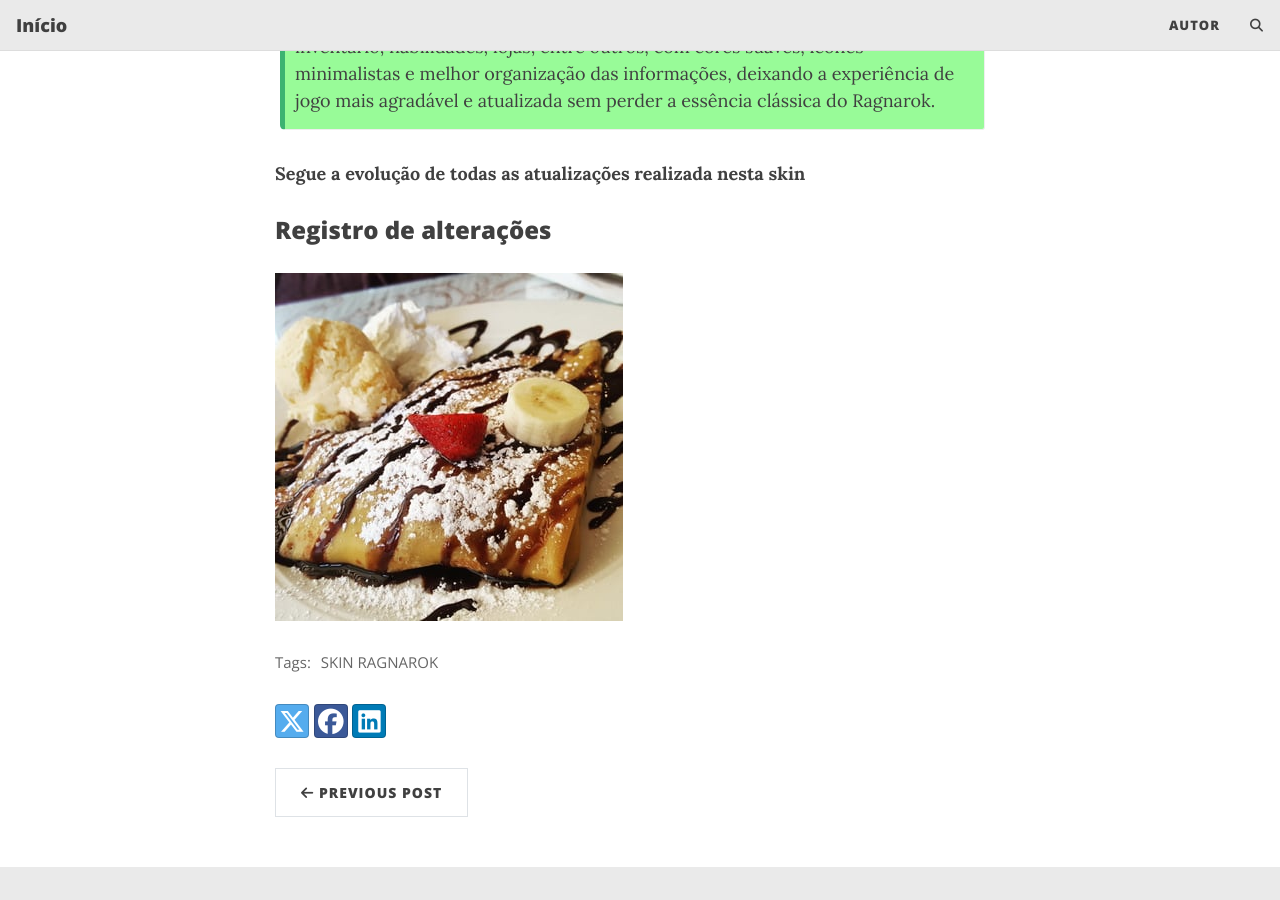
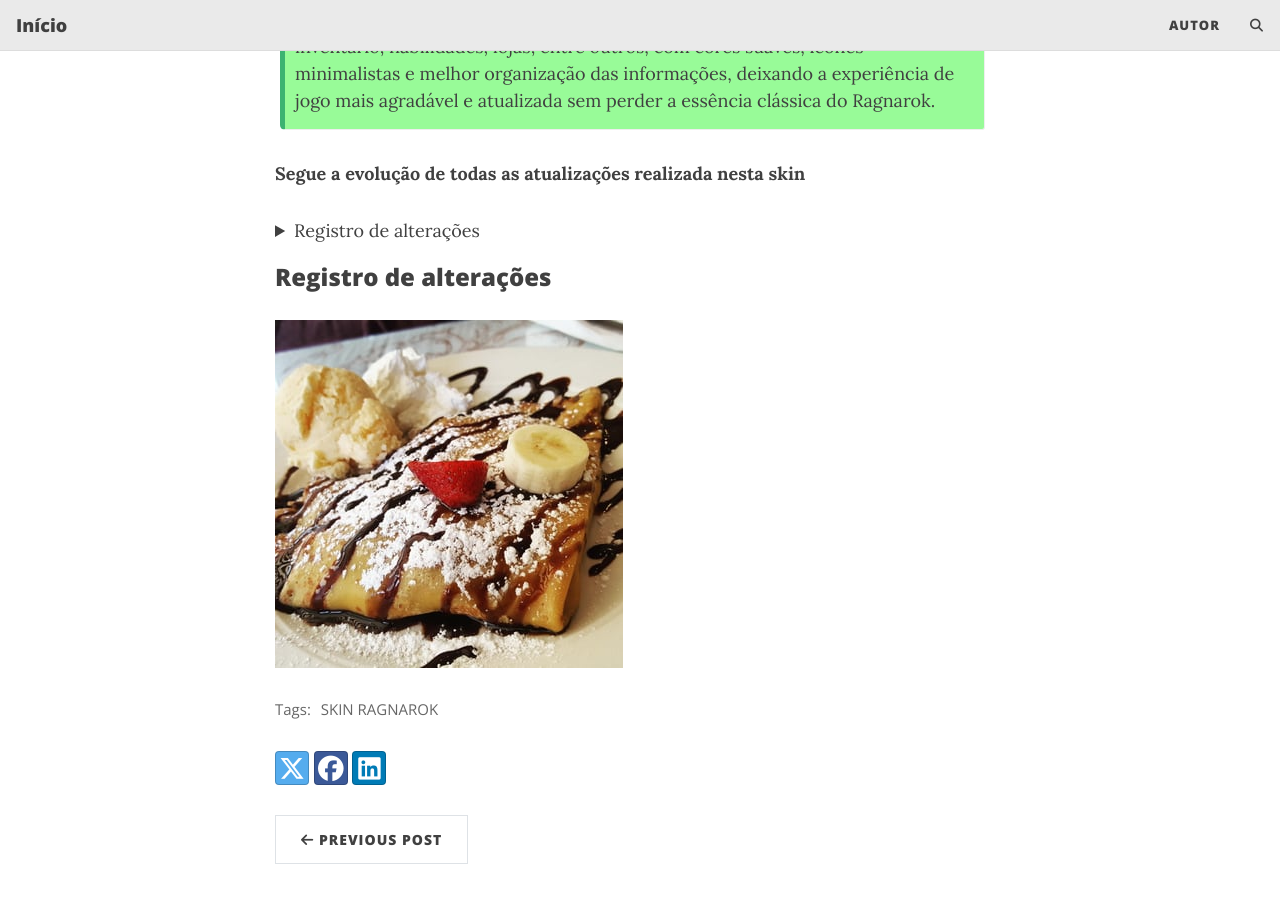
Before and after one commit to niluzz/ilumina-skin-latam, a Jekyll site: the page built from _posts/2025-04-28-ilumina.md, in a window 1280 px wide and 900 px high, scrolled down 642 px. Built offline with Jekyll 4.4.1, drawn with Linux system fonts in a browser that asks for light colours; comment, search, counter and statistics services are not loaded; some of the changed lines change nothing that is shown.

Commit message:
changelog

```diff
--- a/_posts/2025-04-28-ilumina.md
+++ b/_posts/2025-04-28-ilumina.md
@@ -13,6 +13,68 @@
 A skin Iumina possui uma interface (UI) personalizada que traz um visual moderno, limpo e elegante para o jogo. Ela modifica elementos como, janelas de inventário, habilidades, lojas, entre outros, com cores suaves, ícones minimalistas e melhor organização das informações, deixando a experiência de jogo mais agradável e atualizada sem perder a essência clássica do Ragnarok.
 
 **Segue a evolução de todas as atualizações realizada nesta skin**
+<details markdown="1">
+<summary>Registro de alterações</summary>
+**05/01/2021**
+
+- Nova identidade visual com abas arredondadas.
+
+- Nova aba do Armazém.
+
+- Novo layout da Loja de ROPs.
+
+**12/01/2021**
+
+- Novos ícones para loja de compras e quests.
+
+- Novos ícones para chats abertos e protegidos por senha.
+
+- Novo layout para o chat.
+
+**18/01/2021**
+
+- Novos ícones informativos na aba "Lista de Quests".
+
+- Barra de atributos do personagem e do homúnculo traduzidas para o português.
+
+- Novo ícone para mudança de nível.
+
+**19/01/2021**
+
+- Melhorias visuais nas abas "Lista de Quests" e "Equipamentos".
+
+**12/02/2021**
+
+- Interface modificada na aba de novas mensagens e respostas do Rodex.
+
+- Diversos ajustes gerais na interface.
+
+**24/02/2021 – Versão 1.8**
+
+- Novos botões adicionados na aba Lapine.
+
+**17/07/2021 – Versão 1.9**
+
+- Novo botão ao expandir opções na nova UI.
+
+**04/12/2021 – Versão 2.0**
+
+- Melhorias na interface da Agência de Aventura.
+
+- Novos ícones de status para membros do grupo (online/offline).
+
+**16/10/2022 – Versão 2.1**
+
+- Novos botões adicionados na aba de Batalhas Campais e na aba de Navegação.
+
+- Novo botão de configuração do jogo.
+
+- Nova aba de ROPs integrada à guia do Armazém.
+
+**19/10/2022 – Versão 2.2**
+
+- Refinamentos visuais e atualização de ícones no Armazém e na aba inferior de Navegação.
+</details>
 
 ### Registro de alterações
 
```
